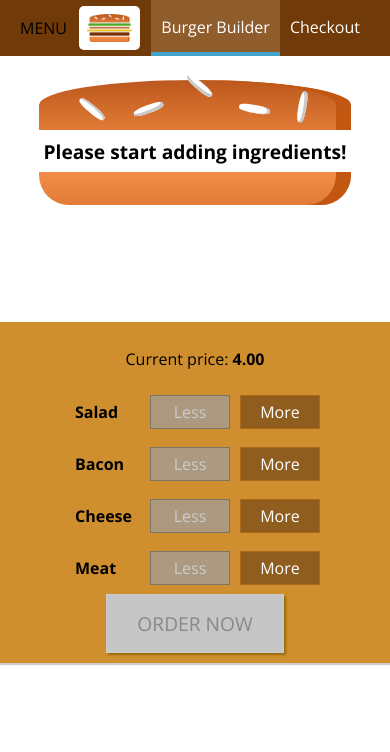
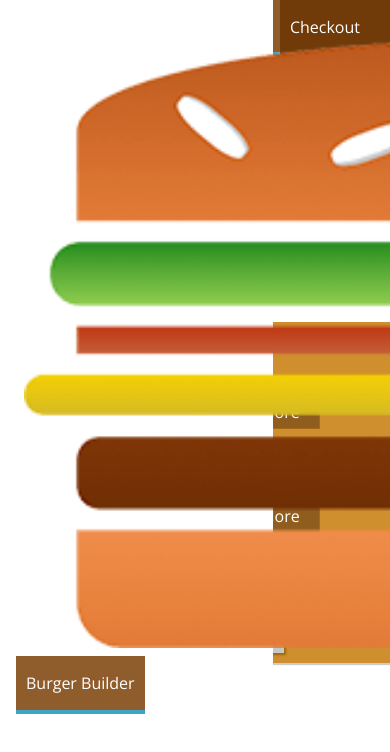
Before and after one commit to rodrake1/react-portfolio, a React (Create React App) app: page / in a window 390 px wide. Shown: the top 752 px of the page. Built offline with nearby package versions, Linux system fonts and the light colour scheme.

Commit message:
146. Creating a Responsive Sidedrawer

```diff
--- a/src/components/Layout/Layout.js
+++ b/src/components/Layout/Layout.js
@@ -1,11 +1,13 @@
 import React from 'react';
 import Aux from '../../hoc/Auxiliary';
 import Toolbar from '../Navigation/Toolbar/Toolbar';
+import SideMenu from '../Navigation/SideMenu/SideMenu';
 import classes from './Layout.module.css';
 
 const layout = props => (
   <Aux>
     <Toolbar />
+    <SideMenu />
     <main className={classes.Content}>
       {props.children}
     </main>
--- /dev/null
+++ b/src/components/Navigation/SideMenu/SideMenu.js
@@ -0,0 +1,17 @@
+import React from 'react';
+import Logo from '../../Logo/Logo';
+import NavigationItems from '../NavigationItems/NavigationItems';
+import classes from './SideMenu.module.css';
+
+const sideMenu = props => {
+  return (
+    <div className={classes.SideMenu}>
+      <Logo />
+      <nav>
+        <NavigationItems />
+      </nav>
+    </div>
+  );
+}
+
+export default sideMenu;
--- /dev/null
+++ b/src/components/Navigation/SideMenu/SideMenu.module.css
@@ -0,0 +1,26 @@
+.SideMenu {
+  position: fixed;
+  top: 0;
+  left: 0;
+  z-index: 200;
+  width: 280px;
+  max-width: 70%;
+  height: 100%;
+  padding: 32px 16px;
+  background-color: white;
+  transition: transform 0.3s ease-out;
+}
+
+@media (min-width: 500px) {
+  .SideMenu {
+    display: none;
+  }
+}
+
+.Open {
+  transform: translateX(0);
+}
+
+.Close {
+  transform: translateX(-100%);
+}
```
